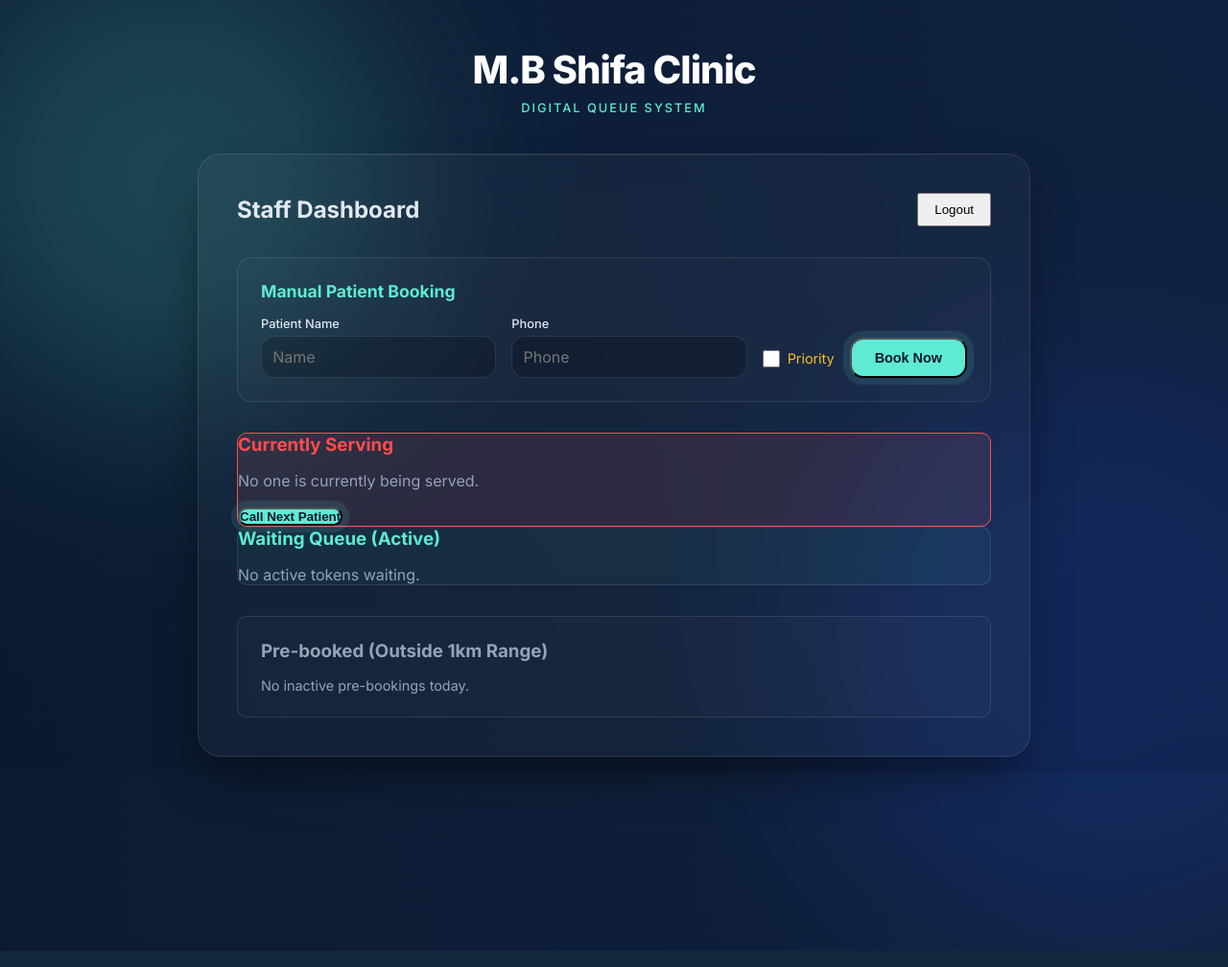
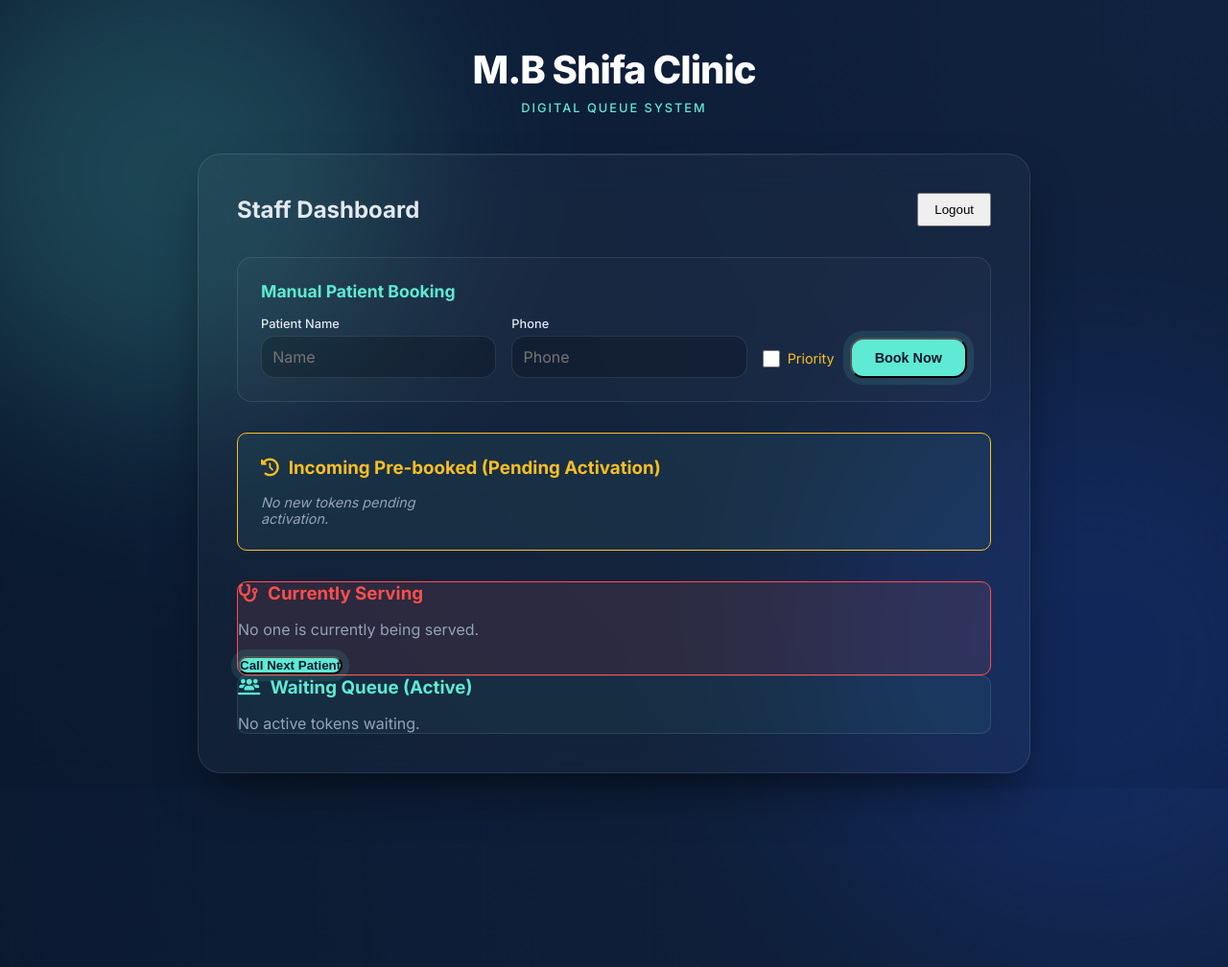
Before and after one commit to Zakki-05/Django_project, a Django app: page /staff/ in a window 1280 px wide; the page is wider, and only the part inside the window is pictured. Shown: that part at 96% size. Run offline with Django 5.2, Linux system fonts and the light colour scheme; a user stored in the database is signed in; data comes from the database, SQL or seed files in the repository.

Commit message:
feat: implement patient token management, geolocation-based activation, and staff dashboard functionality

```diff
--- a/queue_board/views.py
+++ b/queue_board/views.py
@@ -94,8 +94,8 @@ def activate_token(request):
 
 def queue_status_api(request):
     """ API for polling by patients/staff """
-    # Auto-expire tokens older than 15 minutes that are still inactive
-    expiration_time = timezone.now() - timedelta(minutes=15)
+    # Auto-expire tokens older than 120 minutes that are still inactive
+    expiration_time = timezone.now() - timedelta(minutes=120)
     Token.objects.filter(
         date=timezone.now().date(),
         status='INACTIVE',
@@ -153,8 +153,8 @@ def staff_logout_view(request):
 @login_required(login_url='staff_login')
 def staff_dashboard(request):
     serving_tokens = Token.objects.filter(date=timezone.now().date(), status='SERVING').order_by('token_number')
-    active_tokens = Token.objects.filter(date=timezone.now().date(), status='ACTIVE')
-    inactive_tokens = Token.objects.filter(date=timezone.now().date(), status='INACTIVE')
+    active_tokens = Token.objects.filter(date=timezone.now().date(), status='ACTIVE').order_by('token_number')
+    inactive_tokens = Token.objects.filter(date=timezone.now().date(), status='INACTIVE').order_by('token_number')
     return render(request, 'queue_board/staff_dashboard.html', {
         'serving_tokens': serving_tokens,
         'active_tokens': active_tokens,
--- a/templates/queue_board/staff_dashboard.html
+++ b/templates/queue_board/staff_dashboard.html
@@ -39,23 +39,55 @@
         </form>
     </div>
 
+    <!-- Inactive / Pre-booked Section -->
+    <div class="staff-card" style="margin-bottom: 2rem; background: rgba(100, 255, 218, 0.05); border-radius: 10px; border: 1px solid var(--warning); padding: 1.5rem;">
+        <h3 style="color: var(--warning); margin-bottom: 1rem; display: flex; align-items: center; gap: 10px;">
+            <i class="fa-solid fa-clock-rotate-left"></i> Incoming Pre-booked (Pending Activation)
+        </h3>
+        <div style="display: grid; grid-template-columns: repeat(auto-fill, minmax(220px, 1fr)); gap: 1rem;">
+            {% if inactive_tokens %}
+                {% for tok in inactive_tokens %}
+                <div class="token-item" style="flex-direction: column; align-items: flex-start; gap: 0.5rem; background: rgba(255,165,0,0.1); border: 1px dashed var(--warning); padding: 1rem; border-radius: 10px;">
+                    <div style="display: flex; width: 100%; justify-content: space-between; align-items: center;">
+                        <div>
+                            <strong style="font-size: 1.3rem; color: var(--text-main);">#{{ tok.token_number }}</strong>
+                            <div style="font-size: 0.9rem; color: var(--text-muted); font-weight: 500;">{{ tok.patient.name }}</div>
+                        </div>
+                        <span class="status-badge" style="background: rgba(255,165,0,0.2); color: var(--warning); font-size: 0.7rem; border: none;">Pending GPS</span>
+                    </div>
+                    <form action="{% url 'staff_action' %}" method="POST" style="width: 100%;">
+                        {% csrf_token %}
+                        <input type="hidden" name="token_id" value="{{ tok.id }}">
+                        <input type="hidden" name="action" value="ACTIVATE">
+                        <button type="submit" class="btn btn-primary" style="width: 100%; padding: 0.5rem; font-size: 0.85rem; background: var(--warning); border-color: var(--warning); color: #000;">Manual Activate / Call</button>
+                    </form>
+                </div>
+                {% endfor %}
+            {% else %}
+                <p style="color: var(--text-muted); font-size: 0.9rem; font-style: italic;">No new tokens pending activation.</p>
+            {% endif %}
+        </div>
+    </div>
+
     <div class="grid-2">
         <!-- Currently Serving -->
         <div class="staff-card" style="background:rgba(255, 107, 107, 0.1); border-radius:10px; border:1px solid var(--danger);">
-            <h3 style="color:var(--danger); margin-bottom:1rem;">Currently Serving</h3>
+            <h3 style="color:var(--danger); margin-bottom:1rem; display: flex; align-items: center; gap: 10px;">
+                <i class="fa-solid fa-stethoscope"></i> Currently Serving
+            </h3>
             {% if serving_tokens %}
                 {% for tok in serving_tokens %}
                 <div class="token-item">
                     <div>
-                        <strong style="font-size:1.5rem; color:var(--text-main);">#{{ tok.token_number }}</strong>
-                        <div style="font-size:0.9rem; color:var(--text-muted);">{{ tok.patient.name }}</div>
+                        <strong style="font-size:1.8rem; color:var(--text-main);">#{{ tok.token_number }}</strong>
+                        <div style="font-size:1rem; color:var(--text-muted);">{{ tok.patient.name }}</div>
                     </div>
                 </div>
                 {% endfor %}
                 <form action="{% url 'staff_action' %}" method="POST" style="margin-top:1rem;">
                     {% csrf_token %}
                     <input type="hidden" name="action" value="CALL_NEXT">
-                    <button type="submit" class="btn btn-primary">Complete & Call Next</button>
+                    <button type="submit" class="btn btn-primary" style="background: var(--danger); border-color: var(--danger);">Complete & Call Next</button>
                 </form>
             {% else %}
                 <p style="color:var(--text-muted);">No one is currently being served.</p>
@@ -69,13 +101,15 @@
 
         <!-- Waiting Queue -->
         <div class="staff-card" style="background:rgba(100, 255, 218, 0.05); border-radius:10px; border:1px solid var(--card-border);">
-            <h3 style="color:var(--accent); margin-bottom:1rem;">Waiting Queue (Active)</h3>
+            <h3 style="color:var(--accent); margin-bottom:1rem; display: flex; align-items: center; gap: 10px;">
+                <i class="fa-solid fa-users-line"></i> Waiting Queue (Active)
+            </h3>
             <div style="max-height: 400px; overflow-y:auto; padding-right:10px;">
                 {% if active_tokens %}
                     {% for tok in active_tokens %}
-                    <div class="token-item">
+                    <div class="token-item" style="border-left: 4px solid var(--accent);">
                         <div>
-                            <strong style="font-size:1.2rem; color:var(--text-main);">#{{ tok.token_number }}</strong>
+                            <strong style="font-size:1.4rem; color:var(--text-main);">#{{ tok.token_number }}</strong>
                             {% if tok.is_priority %}<span style="color:var(--warning); font-size:0.8rem; margin-left:5px;">(Priority)</span>{% endif %}
                             <div style="font-size:0.9rem; color:var(--text-muted);">{{ tok.patient.name }}</div>
                         </div>
@@ -101,30 +135,5 @@
             </div>
         </div>
     </div>
-
-    <!-- Inactive / Pre-booked Section -->
-    <div class="staff-card" style="margin-top: 2rem; background: rgba(255, 255, 255, 0.02); border-radius: 10px; border: 1px solid var(--card-border); padding: 1.5rem;">
-        <h3 style="color: var(--text-muted); margin-bottom: 1rem;">Pre-booked (Outside 1km Range)</h3>
-        <div style="display: grid; grid-template-columns: repeat(auto-fill, minmax(200px, 1fr)); gap: 1rem;">
-            {% if inactive_tokens %}
-                {% for tok in inactive_tokens %}
-                <div class="token-item" style="flex-direction: column; align-items: flex-start; gap: 0.5rem;">
-                    <div>
-                        <strong style="font-size: 1.1rem; color: var(--text-main);">#{{ tok.token_number }}</strong>
-                        <div style="font-size: 0.85rem; color: var(--text-muted);">{{ tok.patient.name }}</div>
-                    </div>
-                    <form action="{% url 'staff_action' %}" method="POST" style="width: 100%;">
-                        {% csrf_token %}
-                        <input type="hidden" name="token_id" value="{{ tok.id }}">
-                        <input type="hidden" name="action" value="ACTIVATE">
-                        <button type="submit" class="btn btn-warning" style="padding: 0.4rem; font-size: 0.8rem;">Activate / Book</button>
-                    </form>
-                </div>
-                {% endfor %}
-            {% else %}
-                <p style="color: var(--text-muted); font-size: 0.9rem;">No inactive pre-bookings today.</p>
-            {% endif %}
-        </div>
-    </div>
 </div>
 {% endblock %}
```
Also changed, not shown: test_verification.py (+36 -50 lines).
